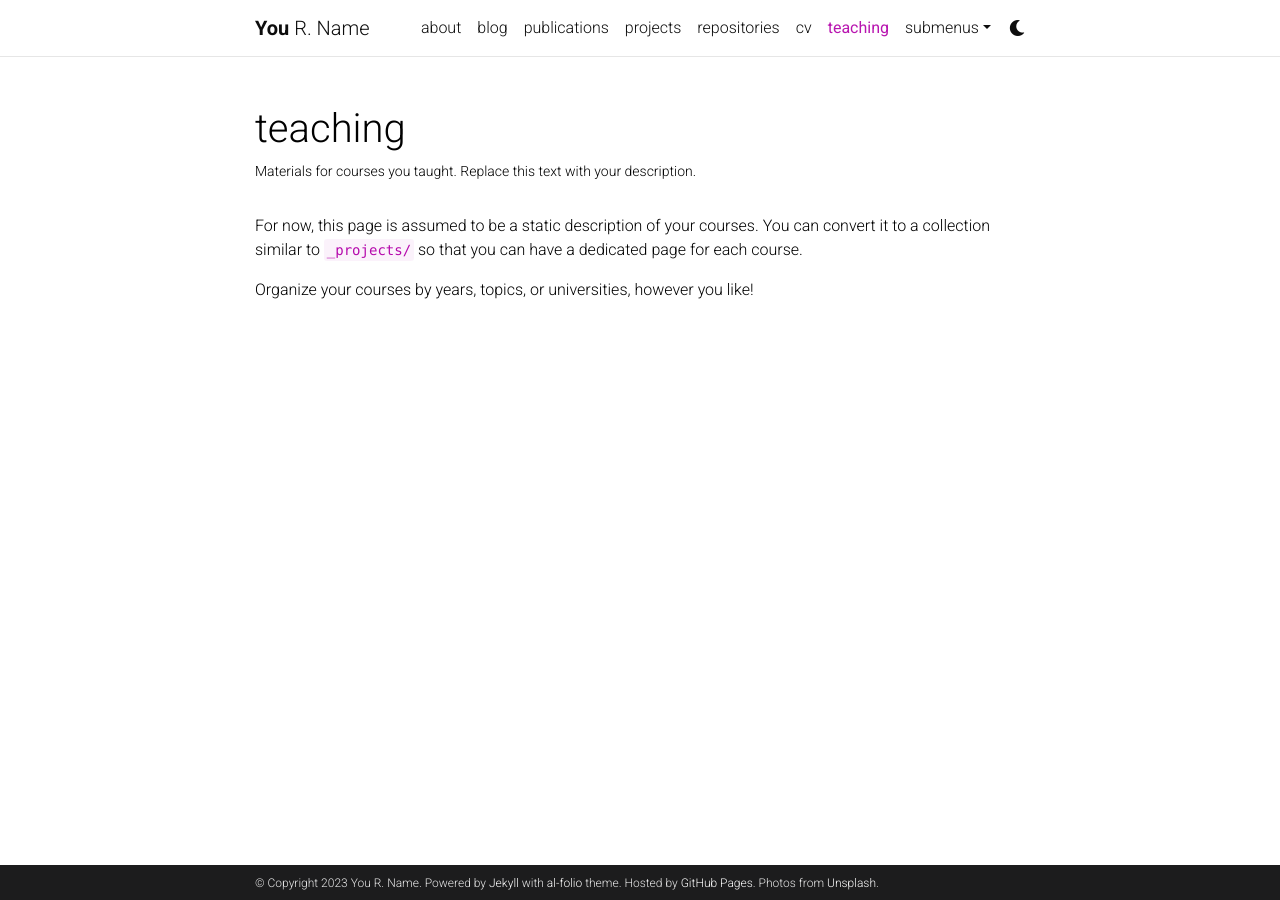
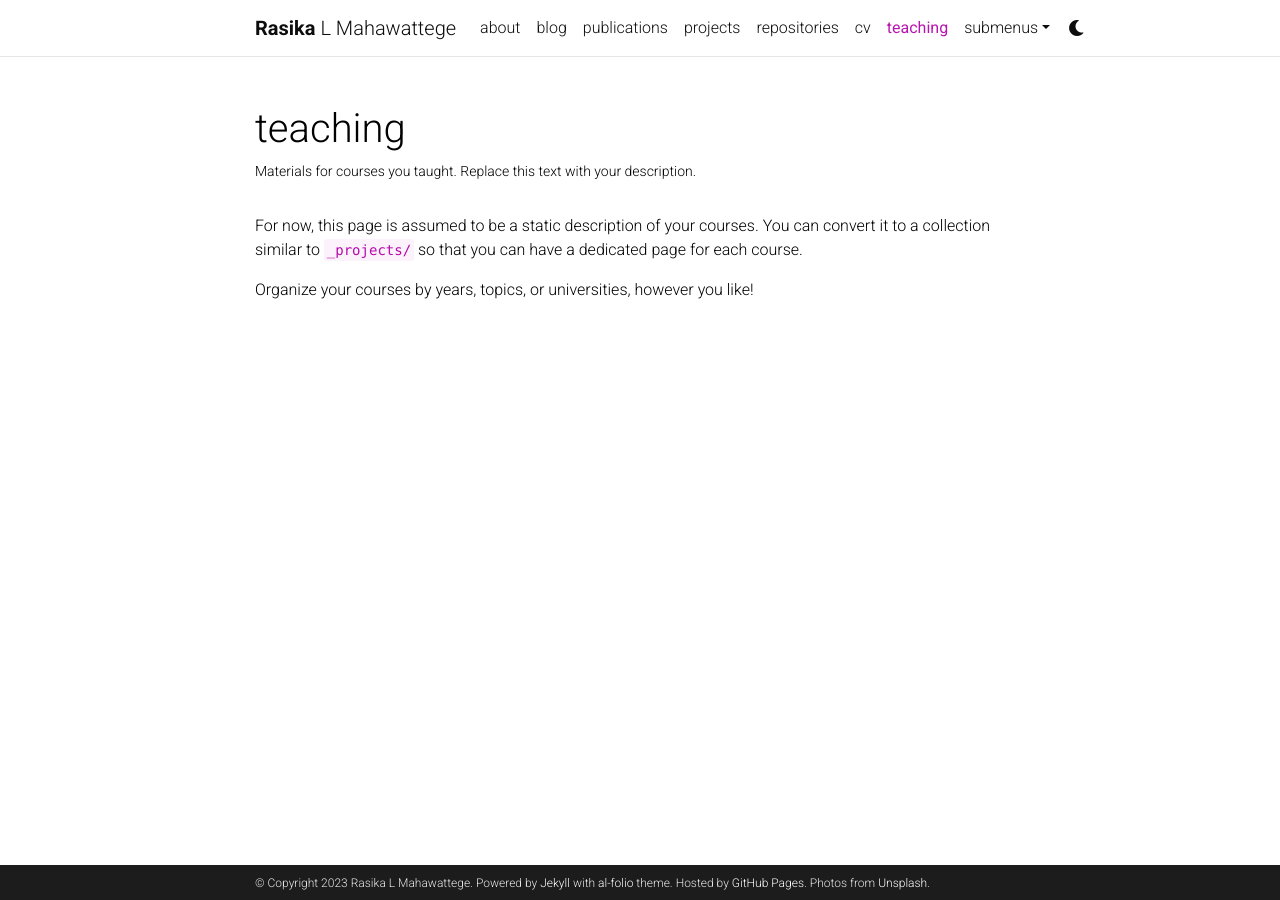
Before and after one commit to RasikaLM/Rasikalm.github.io, a Jekyll site: the page built from _pages/teaching.md, in a window 1280 px wide. Built offline with Jekyll 4.4.1, drawn with Linux system fonts in a browser that asks for light colours; comment, search, counter and statistics services are not loaded; a style sheet for code colours, icons or effects is not loaded.

Commit message:
Name change

```diff
--- a/_config.yml
+++ b/_config.yml
@@ -3,9 +3,9 @@
 # -----------------------------------------------------------------------------
 
 title: blank # the website title (if blank, full name will be used instead)
-first_name: You
-middle_name: R.
-last_name: Name
+first_name: Rasika
+middle_name: L
+last_name: Mahawattege
 email: you@example.com
 description: > # the ">" symbol means to ignore newlines until "footer_text:"
   A simple, whitespace theme for academics. Based on [*folio](https://github.com/bogoli/-folio) design.
```
